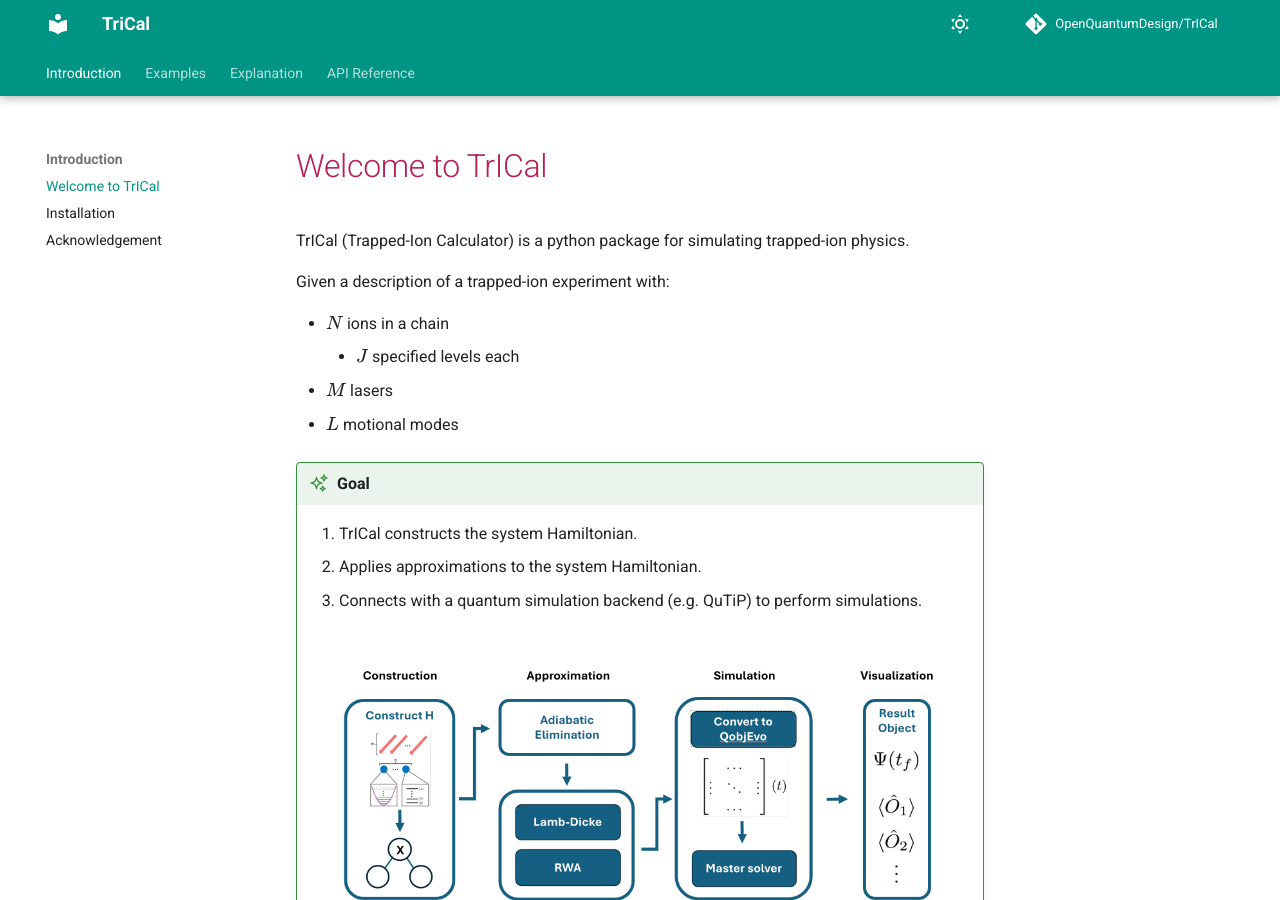
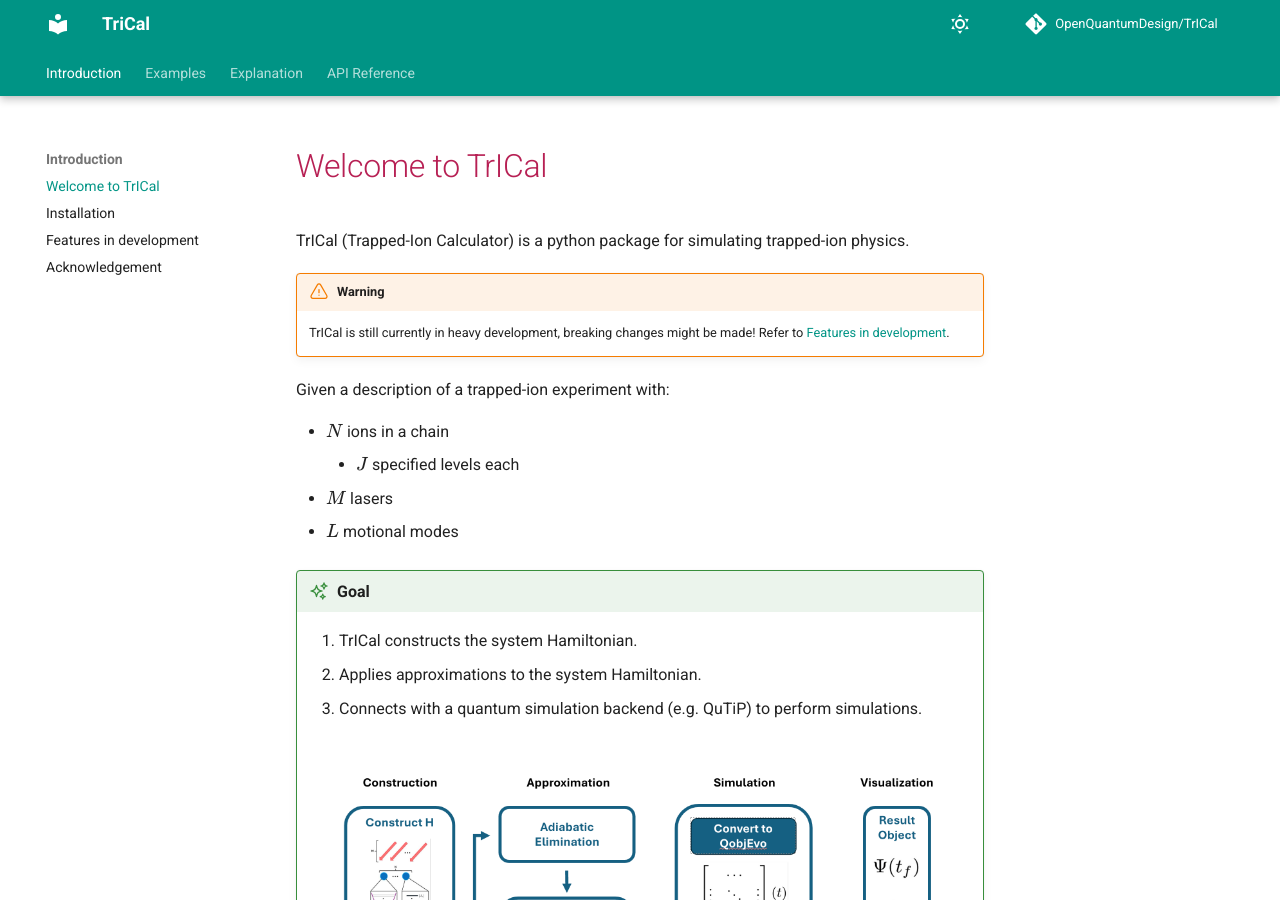
Before and after one commit to OpenQuantumDesign/oqd-trical, an MkDocs documentation site: the page built from docs/index.md, in a window 1280 px wide and 900 px high. Built offline with MkDocs 1.6.1 and Material for MkDocs 9.7.7, drawn with Linux system fonts in a browser that asks for light colours; comment, search, counter and statistics services are not loaded.

Commit message:
[docs] Added outlook for features in development

```diff
--- a/docs/index.md
+++ b/docs/index.md
@@ -1,4 +1,11 @@
 TrICal (Trapped-Ion Calculator) is a python package for simulating trapped-ion physics.
+
+<!-- prettier-ignore -->
+/// admonition | Warning
+    type: warning
+TrICal is still currently in heavy development, breaking changes might be made!
+Refer to [Features in development](/get-started/outlook).
+///
 
 Given a description of a trapped-ion experiment with:
 
--- a/mkdocs.yaml
+++ b/mkdocs.yaml
@@ -21,6 +21,7 @@
   - Introduction:
       - Welcome to TrICal: index.md
       - Installation: get-started/installation.md
+      - Features in development: get-started/outlook.md
       - Acknowledgement: get-started/acknowledgement.md
   - Examples: examples/examples.md
   - Explanation:
@@ -131,6 +132,9 @@
   - pymdownx.arithmatex:
       generic: true
 
+  - pymdownx.tasklist:
+      custom_checkbox: true
+
   - mdx_truly_sane_lists:
       nested_indent: 2
       truly_sane: True
```
Also changed, not shown: docs/get-started/outlook.md (added, +7 -0 lines).
